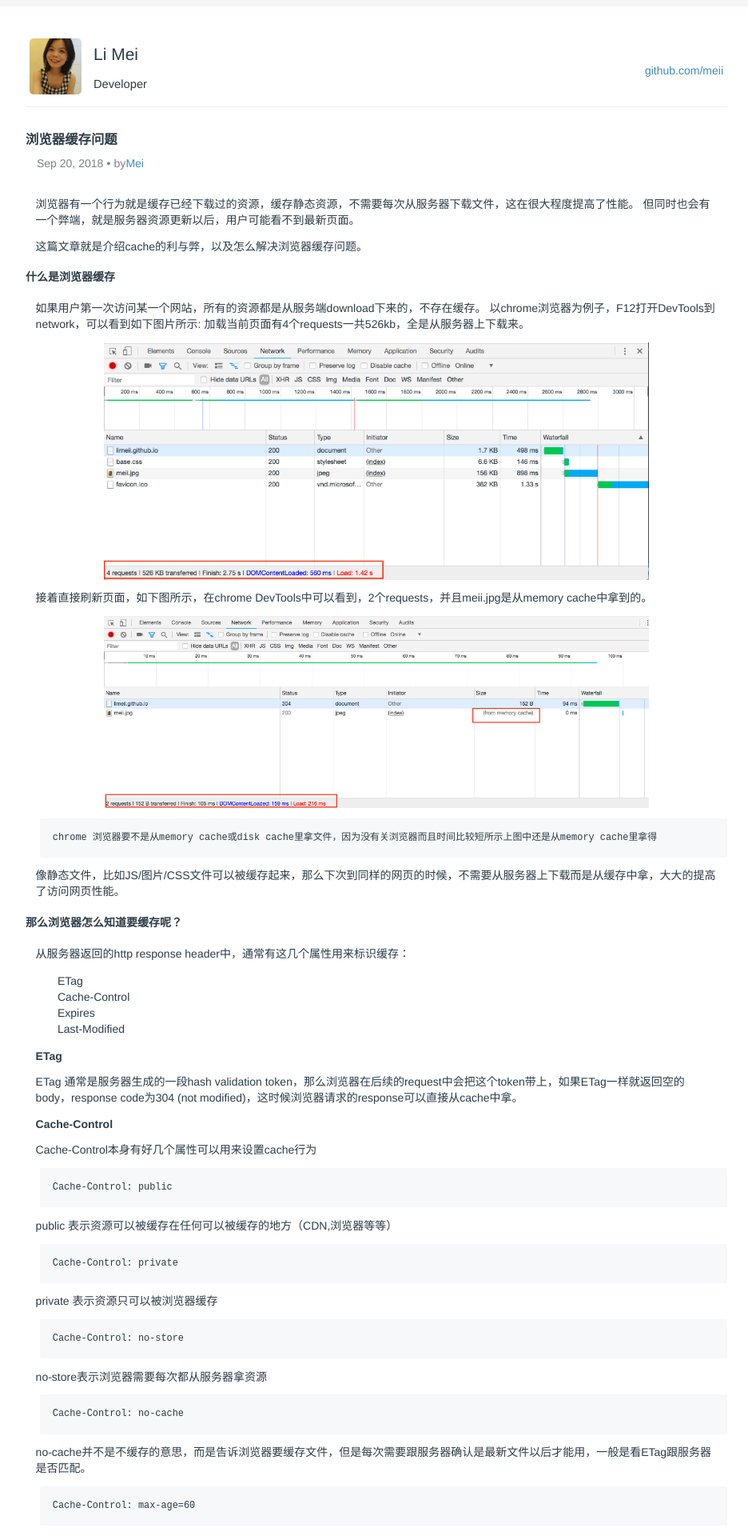
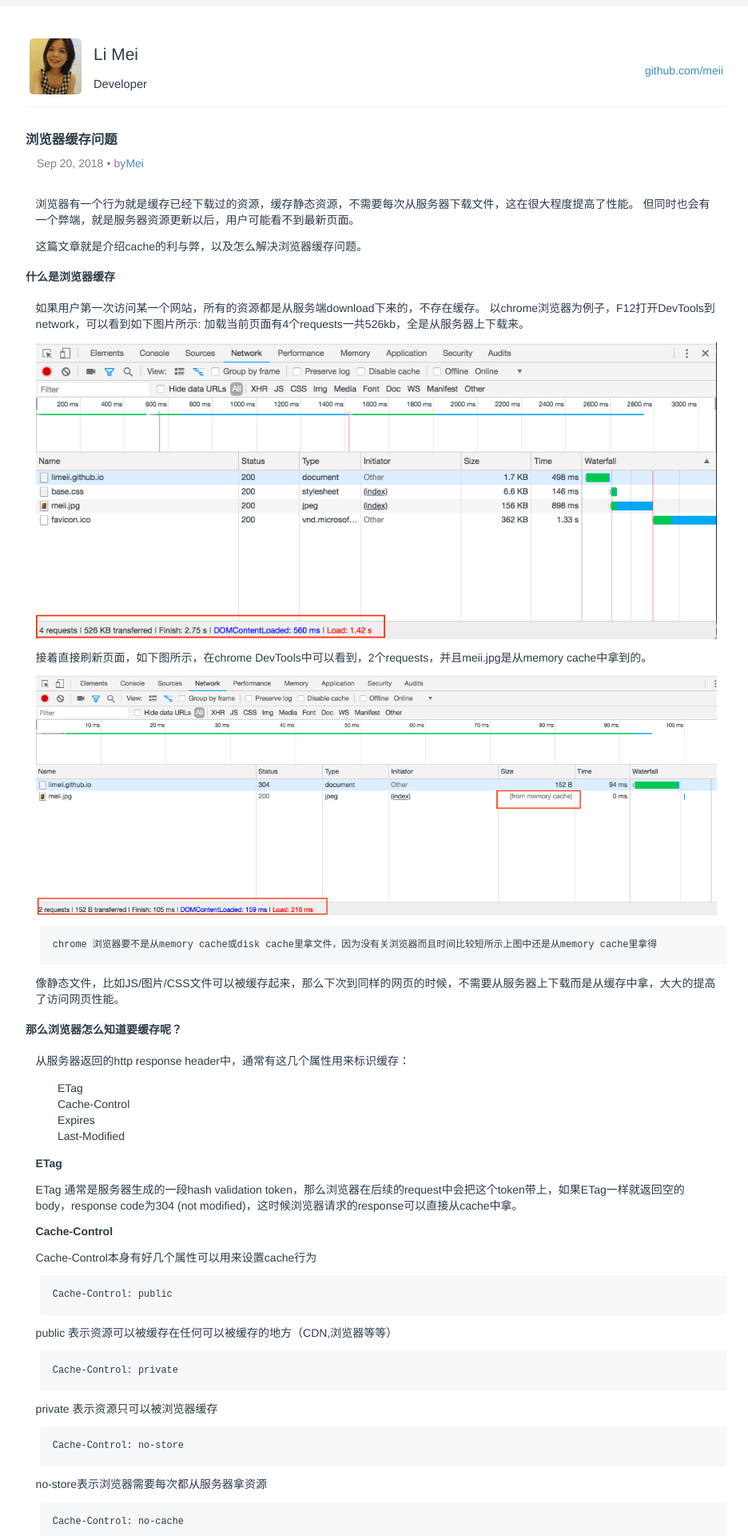
Before and after one commit to LiMeii/LiMeii.github.io, a Jekyll site: the page built from _posts/2018-09-20-cache-busting.md, in a window 1280 px wide. Shown: the top 1920 px of the page at 80% size, without its empty margins (177-1113 px from the left). Built offline with Jekyll 4.4.1, drawn with Linux system fonts in a browser that asks for light colours.

````diff
--- a/_posts/2018-09-20-cache-busting.md
+++ b/_posts/2018-09-20-cache-busting.md
@@ -26,13 +26,13 @@
 以chrome浏览器为例子，F12打开DevTools到network，可以看到如下图片所示: 加载当前页面有4个requests一共526kb，全是从服务器上下载来。
 
 
-![第一次访问]( https://limeii.github.io/assets/images/posts/cache-firstload.png){:height="80%" width="80%"}
+![第一次访问]( https://limeii.github.io/assets/images/posts/cache-firstload.png){:height="100%" width="100%"}
 
 
 接着直接刷新页面，如下图所示，在chrome DevTools中可以看到，2个requests，并且meii.jpg是从memory cache中拿到的。
 
 
-![刷新页面]( https://limeii.github.io/assets/images/posts/cache-refreshload.png){:height="80%" width="80%"}
+![刷新页面]( https://limeii.github.io/assets/images/posts/cache-refreshload.png){:height="100%" width="100%"}
 
 
 ```html
````
Also changed, not shown: _posts/2018-09-24-webpack-bundle-analyzer.md (+4 -3 lines).
